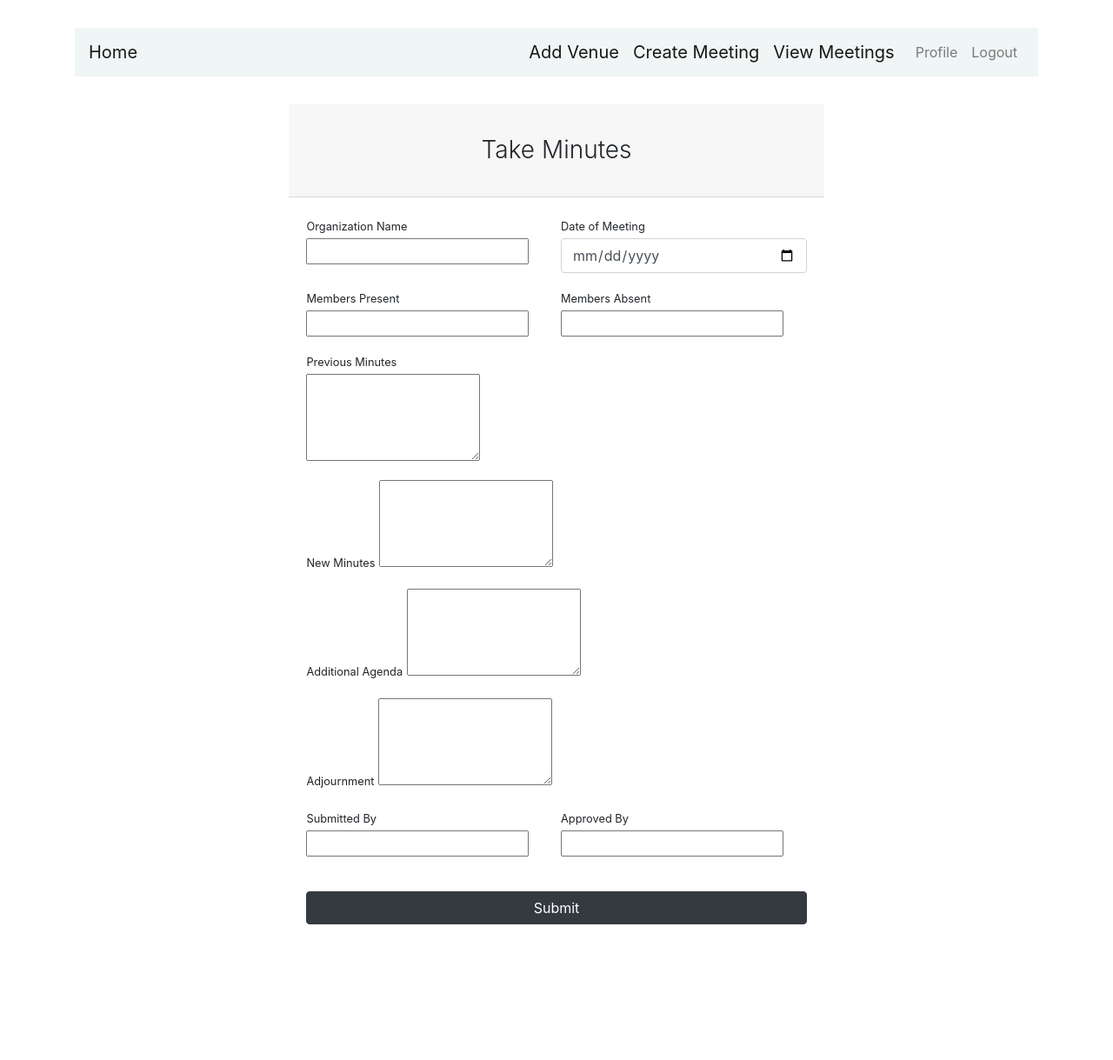
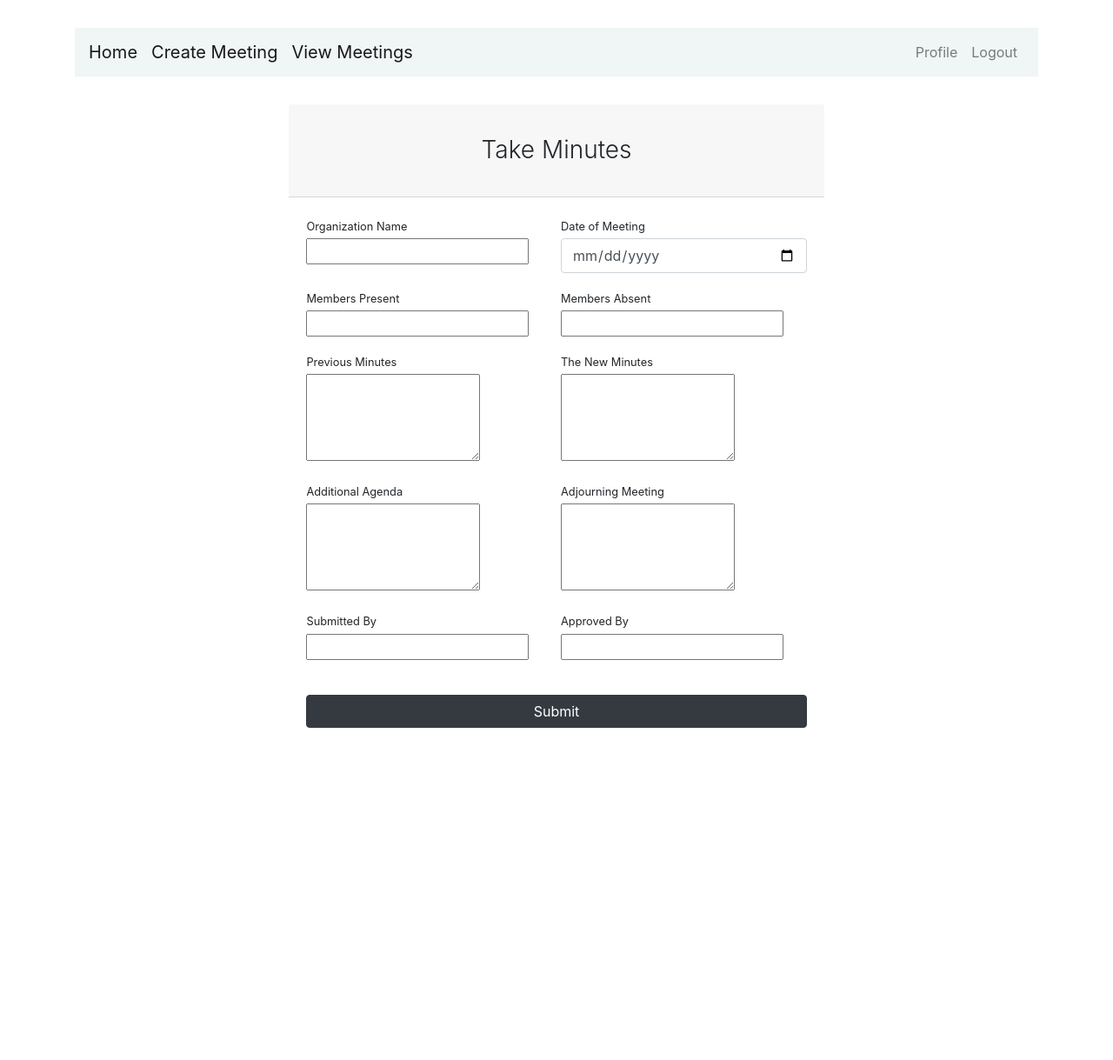
Before and after one commit to kipronohe/Meeting-App, a Django app: page /take_minutes/ in a window 1280 px wide. Shown: the whole page at 87% size. After the commit the page ends 837 px from the top, so only its background shows below. Run offline with Django 3.2, Linux system fonts and the light colour scheme; the visitor is signed in with stand-in values (Sample User, id 1); some libraries are stand-ins or nearby versions.

Commit message:
adding updates to minutes form

```diff
--- a/user_management/settings.py
+++ b/user_management/settings.py
@@ -132,7 +132,7 @@ EMAIL_HOST_PASSWORD = str(os.getenv('EMAIL_PASSWORD'))
 # SESSION_COOKIE_AGE = 60 * 60 * 24 * 30
 
 
-MEDIA_URL = '/media/'
+
 # DEFAULT_FILE_STORAGE = 'cloudinary_storage.storage.RawMediaCloudinaryStorage'
 
 # Activate Django-Heroku.
--- a/users/models.py
+++ b/users/models.py
@@ -60,7 +60,7 @@ class Meeting(models.Model):
     venue = models.CharField('Name ', max_length=120)
     manager = models.CharField(max_length=60)
     description = models.TextField(blank=True)
-    avatar = models.ImageField(default='default.jpg', upload_to='profile_images')
+    avatar = models.ImageField(upload_to="images/", blank=True, null=True)
 
     def __str__(self):
         return self.name
--- a/users/templates/users/base.html
+++ b/users/templates/users/base.html
@@ -19,16 +19,18 @@
       <div class="col-md-12">
         <nav class="navbar navbar-expand-md navbar-light " style="background-color: #f0f5f5">
           <a href="/" class="navbar-brand">Home</a>
-
+          {% if user.is_authenticated %}
+          <a href="{% url 'create-meeting' %}" class="navbar-brand">Create Meeting</a>
+          <a href="{% url 'view-meeting' %}" class="navbar-brand">View Meetings</a>
+          {% endif %}
             <button type="button" class="navbar-toggler" data-toggle="collapse" data-target="#navbarCollapse">
                 <span class="navbar-toggler-icon"></span>
             </button>
             <div class="collapse navbar-collapse" id="navbarCollapse">
                 <div class="navbar-nav ml-auto">
                   {% if user.is_authenticated %}
-                  <a href="{% url 'add-venue' %}" class="navbar-brand">Add Venue</a>
-                  <a href="{% url 'create-meeting' %}" class="navbar-brand">Create Meeting</a>
-                  <a href="{% url 'view-meeting' %}" class="navbar-brand">View Meetings</a>
+                  <!-- <a href="{% url 'add-venue' %}" class="navbar-brand">Add Venue</a> -->
+
                     <a href="{% url 'users-profile' %}" class="nav-item nav-link">Profile</a>
                     <a href="{% url 'logout' %}" class="nav-item nav-link">Logout</a>
                   {% else %}
--- a/users/templates/users/take_minutes.html
+++ b/users/templates/users/take_minutes.html
@@ -60,27 +60,27 @@
 
                                         </div>
                                     </div>
-                                    <div class="col-md-12">
+                                    <div class="col-md-6">
 
                                         <div class="form-group">
-                                            <label class="small mb-1">New Minutes</label>
+                                            <label class="small mb-1">The New Minutes</label>
                                             {{ form.new_business }}
                                         </div>
                                     </div>
                                 </div>
 
                                 <div class="form-row">
-                                    <div class="col-md-12">
+                                    <div class="col-md-6">
                                         <div class="form-group">
                                             <label class="small mb-1">Additional Agenda</label>
                                             {{ form.additions_to_the_agenda }}
 
                                         </div>
                                     </div>
-                                    <div class="col-md-12">
+                                    <div class="col-md-6">
 
                                         <div class="form-group">
-                                            <label class="small mb-1">Adjournment</label>
+                                            <label class="small mb-1">Adjourning Meeting</label>
                                             {{ form.adjournment }}
                                         </div>
                                     </div>
```
Also changed, not shown: users/templates/users/login.html (+1 -7 lines), media/profile_images/PROFILE_yL6uClR.jpeg (added).
